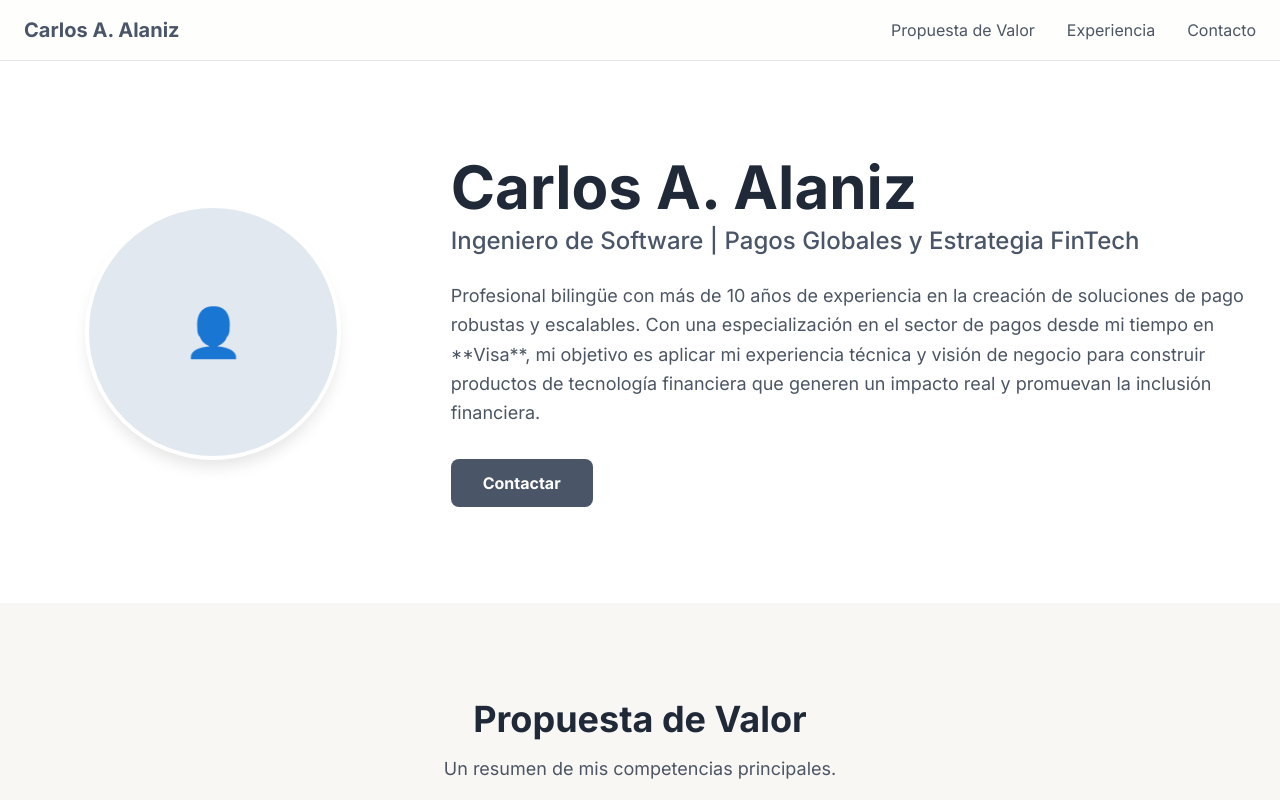
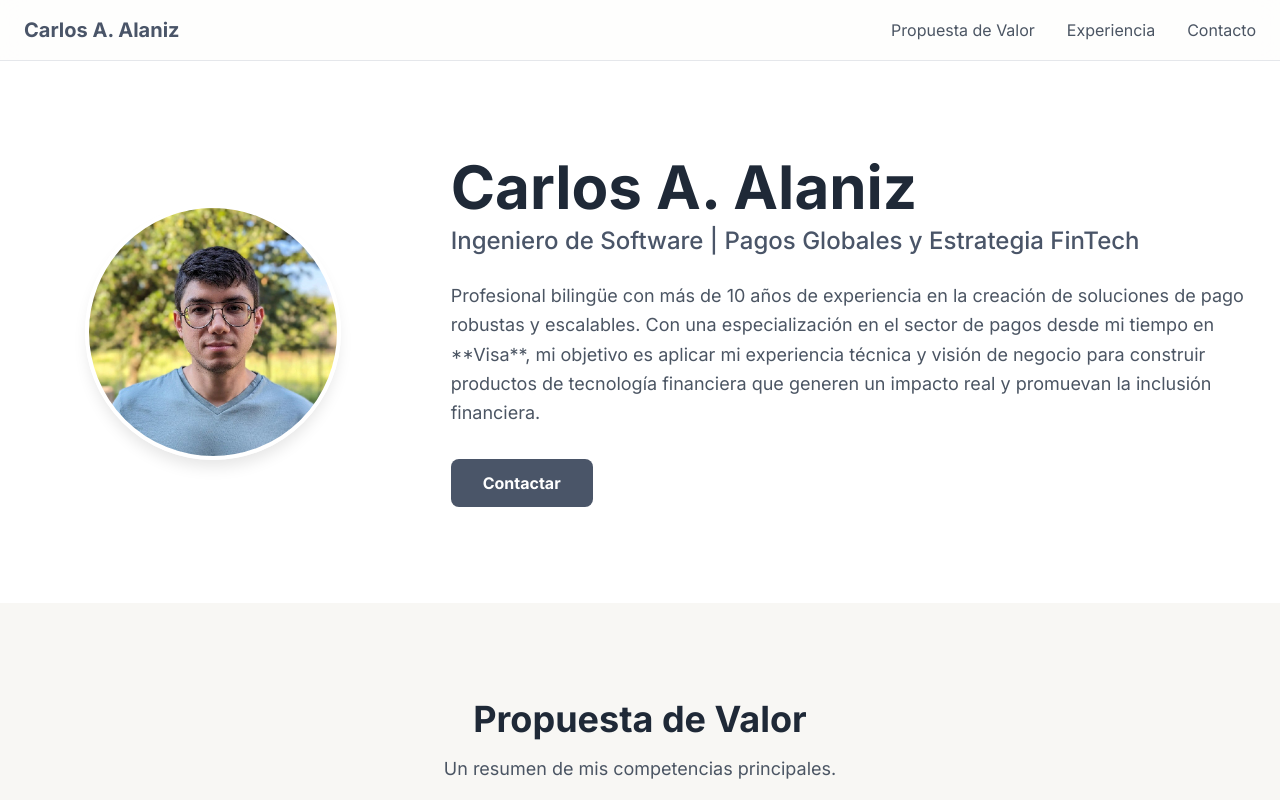
Before and after one commit to carlosalaniz/me, a plain HTML site: page index.html in a window 1280 px wide. Shown: the top 800 px of the page. Drawn offline with nearby package versions, Linux system fonts and the light colour scheme.

Commit message:
Update index.html

```diff
--- a/index.html
+++ b/index.html
@@ -84,10 +84,12 @@
             <div class="container mx-auto px-6">
                 <div class="grid md:grid-cols-3 gap-12 items-center">
                     <div class="md:col-span-1 flex justify-center">
-                        <div class="photo-placeholder w-48 h-48 md:w-64 md:h-64 rounded-full flex items-center justify-center">
-                            <!-- Espacio para la foto de perfil -->
-                            <span class="text-5xl text-gray-500">👤</span>
-                        </div>
+                    <div class="photo-placeholder w-48 h-48 md:w-64 md:h-64 rounded-full flex items-center justify-center" style="
+                        background: url('1718940227903 (1).jpeg');
+                        background-size: cover;
+                        background-position: center;
+                        background-repeat: no-repeat;
+                    "></div>
                     </div>
                     <div class="md:col-span-2 text-center md:text-left">
                         <h1 class="text-4xl md:text-6xl font-bold text-gray-800 leading-tight">Carlos A. Alaniz</h1>
```
